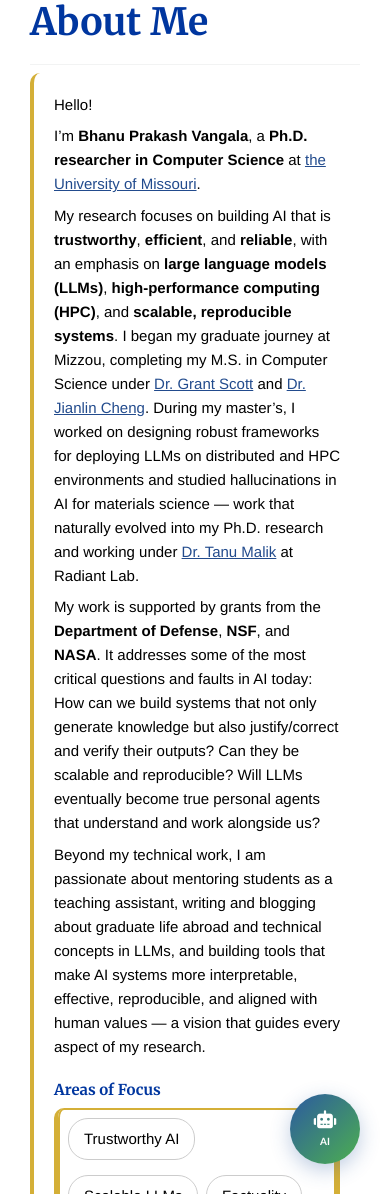
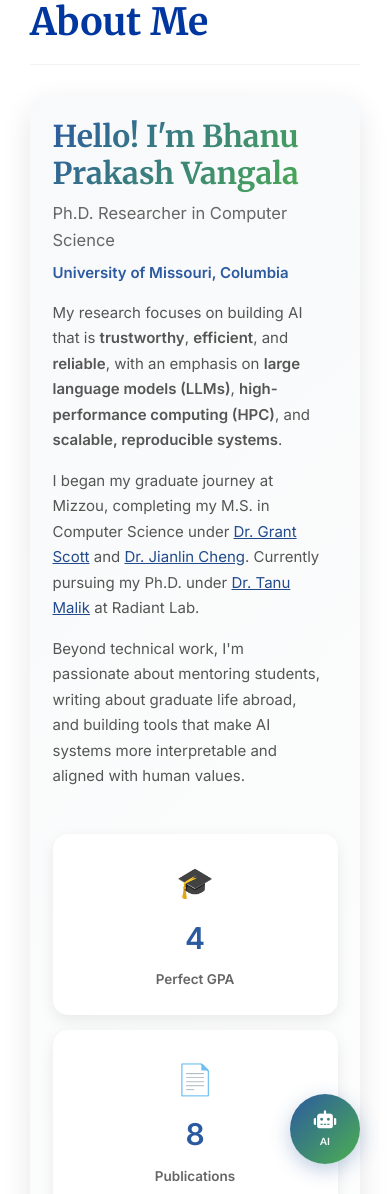
Before and after one commit to bhanuprakashvangala/bhanuprakashvangala.github.io, a Jekyll site: the page built from _pages/about.md, in a window 390 px wide and 1400 px high, cut to the strip 206-1400 px from the top of the window. Built offline with Jekyll 4.4.1, drawn with Linux system fonts in a browser that asks for light colours; comment, search, counter and statistics services are not loaded; some of the changed text lies outside the part shown.

Commit message:
Complete redesign of About Me section with dynamic elements
Major Enhancements:
- Redesigned About section with 2-column grid layout (personal info + dynamic stats)
- Added animated stat cards: Perfect GPA, Publications, Projects, Students Mentored
- Integrated funding agencies section with visual icons (DoD, NSF, NASA)
- Completely rebuilt Areas of Focus with hover overlay animations
- Enhanced visual hierarchy with gradient headers and professional styling
- Added animated counters that trigger on scroll
- Responsive design for mobile and desktop
- Maintained consistent theme colors and branding
- Improved contact links with styled buttons

New Features:
- Dynamic stat numbers that count up when scrolled into view
- Hover effects on focus cards reveal detailed descriptions
- Professional gradient backgrounds and shadows
- Modern card-based layout system
- Enhanced typography and spacing
- Visual funding agency representation

The About section now provides a comprehensive, visually appealing overview with dynamic elements that engage visitors while maintaining professional aesthetics.

```diff
--- a/_pages/about.md
+++ b/_pages/about.md
@@ -20,75 +20,348 @@ redirect_from:
 
 # About Me
 
-<div class="about-box">
-  <div class="about-box-content">
-    <p class="text-accent">Hello!</p>
-    <p>I’m <strong>Bhanu Prakash Vangala</strong>, a <strong>Ph.D. researcher in Computer Science</strong> at <a href="https://engineering.missouri.edu/departments/eecs/eecs-research/" target="_blank">the University of Missouri</a>.</p>
-    <p>My research focuses on building AI that is <strong>trustworthy</strong>, <strong>efficient</strong>, and <strong>reliable</strong>, with an emphasis on <strong>large language models (LLMs)</strong>, <strong>high-performance computing (HPC)</strong>, and <strong>scalable, reproducible systems</strong>. I began my graduate journey at Mizzou, completing my M.S. in Computer Science under <a href="https://scottgs.mufaculty.umsystem.edu/" target="_blank">Dr. Grant Scott</a> and <a href="https://en.wikipedia.org/wiki/Jianlin_Cheng" target="_blank">Dr. Jianlin Cheng</a>. During my master’s, I worked on designing robust frameworks for deploying LLMs on distributed and HPC environments and studied hallucinations in AI for materials science — work that naturally evolved into my Ph.D. research and working under <a href="https://engineering.missouri.edu/faculty/tanu-malik/" target="_blank">Dr. Tanu Malik</a> at Radiant Lab.</p>
-    <p>My work is supported by grants from the <strong>Department of Defense</strong>, <strong>NSF</strong>, and <strong>NASA</strong>. It addresses some of the most critical questions and faults in AI today: How can we build systems that not only generate knowledge but also justify/correct and verify their outputs? Can they be scalable and reproducible? Will LLMs eventually become true personal agents that understand and work alongside us?</p>
-    <p>Beyond my technical work, I am passionate about mentoring students as a teaching assistant, writing and blogging about graduate life abroad and technical concepts in LLMs, and building tools that make AI systems more interpretable, effective, reproducible, and aligned with human values — a vision that guides every aspect of my research.</p>
-    <h3 class="focus-heading">Areas of Focus</h3>
-    <style>
-      .about-box-content {
-        border-left: 4px solid #d4af37;
-        border-radius: 10px;
-        padding: 20px;
-        color: #000;
-        font-family: "Helvetica Neue", Helvetica, Arial, sans-serif;
-      }
-      .focus-wrapper {
-        display: flex;
-        flex-wrap: wrap;
-        gap: 1rem;
-        align-items: flex-start;
-        border-left: 4px solid #d4af37;
-        border-right: 4px solid #d4af37;
-        box-shadow: 0 0 0 2px #d4af37 inset;
-        border-radius: 10px;
-        padding: 10px;
-      }
-      .focus-wrapper img {
-        width: 120px;
-        border-radius: 50%;
-      }
-      .focus-tabs {
-        flex: 1;
-      }
-      .focus-tabs .tab-list {
-        display: flex;
-        flex-wrap: wrap;
-        list-style: none;
-        padding: 0;
-        margin: 0 0 1rem;
-        gap: 0.5rem;
-      }
-      .focus-tabs .tab {
-        padding: 8px 15px;
-        border: 1px solid #ccc;
-        background: #fff;
-        border-radius: 20px;
-        cursor: pointer;
-        transition: background 0.2s;
-      }
-      .focus-tabs .tab:hover {
-        background: #333;
-        color: #fff;
-      }
-      .focus-tabs .tab.active {
-        background: #000;
-        border-color: #d4af37;
-        color: #fff;
-        font-weight: bold;
-      }
-      .focus-tabs .tab-content {
-        display: none;
-        border: 1px solid #eee;
-        border-radius: 10px;
-        padding: 20px;
-        background: #fafafa;
-      }
-      .focus-tabs .tab-pane { display: none; }
-      .focus-tabs .tab-pane.active { display: block; }
+<!-- Enhanced About Section with Stats and Dynamic Elements -->
+<div class="about-container">
+  <div class="about-main-grid">
+    <!-- Left Column: Personal Info -->
+    <div class="about-info">
+      <div class="about-header">
+        <h2 style="margin: 0; font-size: 2rem; background: linear-gradient(135deg, #2c5aa0, #4caf50); -webkit-background-clip: text; -webkit-text-fill-color: transparent;">Hello! I'm Bhanu Prakash Vangala</h2>
+        <p style="font-size: 1.1rem; color: #666; margin: 0.5rem 0;">Ph.D. Researcher in Computer Science</p>
+        <p style="color: #2c5aa0; font-weight: 600;">University of Missouri, Columbia</p>
+      </div>
+
+      <div class="about-description">
+        <p>My research focuses on building AI that is <strong>trustworthy</strong>, <strong>efficient</strong>, and <strong>reliable</strong>, with an emphasis on <strong>large language models (LLMs)</strong>, <strong>high-performance computing (HPC)</strong>, and <strong>scalable, reproducible systems</strong>.</p>
+        <p>I began my graduate journey at Mizzou, completing my M.S. in Computer Science under <a href="https://scottgs.mufaculty.umsystem.edu/" target="_blank">Dr. Grant Scott</a> and <a href="https://en.wikipedia.org/wiki/Jianlin_Cheng" target="_blank">Dr. Jianlin Cheng</a>. Currently pursuing my Ph.D. under <a href="https://engineering.missouri.edu/faculty/tanu-malik/" target="_blank">Dr. Tanu Malik</a> at Radiant Lab.</p>
+        <p>Beyond technical work, I'm passionate about mentoring students, writing about graduate life abroad, and building tools that make AI systems more interpretable and aligned with human values.</p>
+      </div>
+    </div>
+
+    <!-- Right Column: Dynamic Stats -->
+    <div class="about-stats">
+      <div class="stats-grid">
+        <div class="stat-card" data-aos="fade-up" data-aos-delay="100">
+          <div class="stat-icon">🎓</div>
+          <div class="stat-number" data-target="4.0">0</div>
+          <div class="stat-label">Perfect GPA</div>
+        </div>
+
+        <div class="stat-card" data-aos="fade-up" data-aos-delay="200">
+          <div class="stat-icon">📄</div>
+          <div class="stat-number" data-target="8">0</div>
+          <div class="stat-label">Publications</div>
+        </div>
+
+        <div class="stat-card" data-aos="fade-up" data-aos-delay="300">
+          <div class="stat-icon">💼</div>
+          <div class="stat-number" data-target="15">0</div>
+          <div class="stat-label">Projects</div>
+        </div>
+
+        <div class="stat-card" data-aos="fade-up" data-aos-delay="400">
+          <div class="stat-icon">👥</div>
+          <div class="stat-number" data-target="100">0</div>
+          <div class="stat-label">Students Mentored</div>
+        </div>
+      </div>
+
+      <!-- Funding Agencies -->
+      <div class="funding-section">
+        <h4 style="text-align: center; color: #2c5aa0; margin: 1.5rem 0 1rem 0;">Research Supported By</h4>
+        <div class="funding-logos">
+          <div class="funding-item">
+            <div class="funding-logo">🛡️</div>
+            <span>Department of Defense</span>
+          </div>
+          <div class="funding-item">
+            <div class="funding-logo">🔬</div>
+            <span>National Science Foundation</span>
+          </div>
+          <div class="funding-item">
+            <div class="funding-logo">🚀</div>
+            <span>NASA</span>
+          </div>
+        </div>
+      </div>
+    </div>
+  </div>
+</div>
+<!-- Enhanced Areas of Focus -->
+<div class="research-focus-section">
+  <h3 style="text-align: center; color: #2c5aa0; margin: 3rem 0 2rem 0; font-size: 2rem;">Areas of Focus</h3>
+
+  <div class="focus-grid">
+    <div class="focus-card" data-focus="trustworthy">
+      <div class="focus-icon">🛡️</div>
+      <h4>Trustworthy AI</h4>
+      <p>Self-correcting LLMs with transparent reasoning</p>
+      <div class="focus-overlay">
+        <h5>Trustworthy and Interpretable AI</h5>
+        <p>Developing AI systems that reason transparently, explain decision processes, detect inconsistencies, and actively self-correct for critical applications in science and healthcare.</p>
+      </div>
+    </div>
+
+    <div class="focus-card" data-focus="scalable">
+      <div class="focus-icon">⚙️</div>
+      <h4>Scalable Systems</h4>
+      <p>HPC infrastructure and deployment pipelines</p>
+      <div class="focus-overlay">
+        <h5>Efficient and Scalable Language Models</h5>
+        <p>Building efficient HPC infrastructure and Kubernetes-based deployment pipelines that make advanced language models accessible without massive infrastructure investments.</p>
+      </div>
+    </div>
+
+    <div class="focus-card" data-focus="factuality">
+      <div class="focus-icon">✅</div>
+      <h4>Factuality</h4>
+      <p>Robust benchmarks for measuring reliability</p>
+      <div class="focus-overlay">
+        <h5>Factuality and Evaluation</h5>
+        <p>Creating robust benchmarks and evaluation frameworks to measure factual consistency and reliability in AI systems where accuracy is paramount.</p>
+      </div>
+    </div>
+
+    <div class="focus-card" data-focus="scientific">
+      <div class="focus-icon">🔬</div>
+      <h4>Scientific AI</h4>
+      <p>Multimodal AI for materials and biomedical research</p>
+      <div class="focus-overlay">
+        <h5>AI for Scientific Discovery</h5>
+        <p>Leveraging multimodal AI for materials science and biomedical innovation, enabling AI as a collaborative partner in scientific breakthroughs.</p>
+      </div>
+    </div>
+  </div>
+</div>
+
+<style>
+  /* Enhanced About Section Styles */
+  .about-container {
+    background: linear-gradient(135deg, #f8f9fa 0%, #ffffff 100%);
+    border-radius: 20px;
+    padding: 2rem;
+    margin: 2rem 0;
+    box-shadow: 0 10px 30px rgba(0,0,0,0.1);
+  }
+
+  .about-main-grid {
+    display: grid;
+    grid-template-columns: 2fr 1fr;
+    gap: 3rem;
+    align-items: start;
+  }
+
+  .about-info {
+    padding-right: 1rem;
+  }
+
+  .about-header h2 {
+    background: linear-gradient(135deg, #2c5aa0, #4caf50);
+    -webkit-background-clip: text;
+    -webkit-text-fill-color: transparent;
+    background-clip: text;
+  }
+
+  .about-description p {
+    line-height: 1.7;
+    margin: 1rem 0;
+    color: #555;
+  }
+
+  .stats-grid {
+    display: grid;
+    grid-template-columns: 1fr 1fr;
+    gap: 1rem;
+    margin-bottom: 2rem;
+  }
+
+  .stat-card {
+    background: white;
+    padding: 1.5rem;
+    border-radius: 15px;
+    text-align: center;
+    box-shadow: 0 5px 15px rgba(0,0,0,0.08);
+    transition: transform 0.3s ease, box-shadow 0.3s ease;
+    border: 2px solid transparent;
+  }
+
+  .stat-card:hover {
+    transform: translateY(-5px);
+    box-shadow: 0 15px 35px rgba(44, 90, 160, 0.15);
+    border-color: #2c5aa0;
+  }
+
+  .stat-icon {
+    font-size: 2rem;
+    margin-bottom: 0.5rem;
+  }
+
+  .stat-number {
+    font-size: 2rem;
+    font-weight: 700;
+    color: #2c5aa0;
+    margin: 0.5rem 0;
+  }
+
+  .stat-label {
+    font-size: 0.9rem;
+    color: #666;
+    font-weight: 600;
+  }
+
+  .funding-section {
+    background: white;
+    border-radius: 15px;
+    padding: 1.5rem;
+    box-shadow: 0 5px 15px rgba(0,0,0,0.08);
+  }
+
+  .funding-logos {
+    display: flex;
+    flex-direction: column;
+    gap: 1rem;
+  }
+
+  .funding-item {
+    display: flex;
+    align-items: center;
+    gap: 0.8rem;
+    padding: 0.8rem;
+    background: #f8f9fa;
+    border-radius: 10px;
+    transition: all 0.3s ease;
+  }
+
+  .funding-item:hover {
+    background: #e3f2fd;
+    transform: translateX(5px);
+  }
+
+  .funding-logo {
+    font-size: 1.5rem;
+    width: 40px;
+    text-align: center;
+  }
+
+  .funding-item span {
+    font-size: 0.9rem;
+    font-weight: 600;
+    color: #555;
+  }
+
+  /* Research Focus Styles */
+  .research-focus-section {
+    margin: 3rem 0;
+  }
+
+  .focus-grid {
+    display: grid;
+    grid-template-columns: repeat(auto-fit, minmax(250px, 1fr));
+    gap: 1.5rem;
+    margin-top: 2rem;
+  }
+
+  .focus-card {
+    position: relative;
+    background: white;
+    border-radius: 15px;
+    padding: 2rem;
+    text-align: center;
+    cursor: pointer;
+    transition: all 0.4s ease;
+    box-shadow: 0 5px 15px rgba(0,0,0,0.08);
+    border: 2px solid transparent;
+    overflow: hidden;
+  }
+
+  .focus-card:hover {
+    transform: translateY(-10px) scale(1.02);
+    box-shadow: 0 20px 40px rgba(44, 90, 160, 0.15);
+    border-color: #2c5aa0;
+  }
+
+  .focus-icon {
+    font-size: 3rem;
+    margin-bottom: 1rem;
+  }
+
+  .focus-card h4 {
+    color: #2c5aa0;
+    margin: 1rem 0 0.5rem 0;
+    font-size: 1.3rem;
+  }
+
+  .focus-card > p {
+    color: #666;
+    font-size: 0.95rem;
+    margin: 0;
+  }
+
+  .focus-overlay {
+    position: absolute;
+    top: 0;
+    left: 0;
+    right: 0;
+    bottom: 0;
+    background: linear-gradient(135deg, #2c5aa0 0%, #4caf50 100%);
+    color: white;
+    padding: 2rem;
+    display: flex;
+    flex-direction: column;
+    justify-content: center;
+    opacity: 0;
+    transform: translateY(100%);
+    transition: all 0.4s cubic-bezier(0.4, 0, 0.2, 1);
+    border-radius: 15px;
+  }
+
+  .focus-card:hover .focus-overlay {
+    opacity: 1;
+    transform: translateY(0);
+  }
+
+  .focus-overlay h5 {
+    margin: 0 0 1rem 0;
+    font-size: 1.2rem;
+    font-weight: 600;
+  }
+
+  .focus-overlay p {
+    margin: 0;
+    line-height: 1.5;
+    font-size: 0.95rem;
+  }
+
+  /* Responsive Design */
+  @media (max-width: 768px) {
+    .about-main-grid {
+      grid-template-columns: 1fr;
+      gap: 2rem;
+    }
+
+    .stats-grid {
+      grid-template-columns: 1fr 1fr;
+    }
+
+    .focus-grid {
+      grid-template-columns: repeat(auto-fit, minmax(200px, 1fr));
+      gap: 1rem;
+    }
+
+    .focus-card {
+      padding: 1.5rem;
+    }
+  }
+
+  @media (max-width: 480px) {
+    .stats-grid {
+      grid-template-columns: 1fr;
+    }
+
+    .about-container {
+      padding: 1.5rem;
+    }
+  }
       .paper-box,
       .edu-box {
         border-left: 4px solid #d4af37;
@@ -131,60 +404,50 @@ redirect_from:
           flex: 1;
         }
       </style>
-    <div class="focus-wrapper">
-      <div class="focus-tabs">
-        <ul class="tab-list">
-          <li class="tab" data-tab="focus1">Trustworthy AI</li>
-          <li class="tab" data-tab="focus2">Scalable LLMs</li>
-          <li class="tab" data-tab="focus3">Factuality</li>
-          <li class="tab" data-tab="focus4">Sci Discovery</li>
-        </ul>
-        <div class="tab-content">
-          <div id="focus1" class="tab-pane">
-            <h3 class="side-heading">Trustworthy and Interpretable AI</h3>
-            <p>Developing AI systems that do more than generate fluent outputs — they can reason transparently, explain their decision processes, detect inconsistencies, and actively self-correct. My work focuses on designing architectures and evaluation frameworks that empower models to justify their responses, ultimately fostering greater trust and adoption of AI in critical domains like science, healthcare, and law.</p>
-            <hr />
-          </div>
-          <div id="focus2" class="tab-pane">
-            <h3 class="side-heading">Efficient and Scalable Language Models</h3>
-            <p>Pushing the boundaries of large-scale AI deployment through model compression, distributed training optimization, and advanced memory management. I design scalable architectures and Helm-based deployment pipelines that make state-of-the-art language models accessible to researchers and practitioners without requiring massive infrastructure investments, enabling equitable and practical use of cutting-edge AI technologies.</p>
-            <hr />
-          </div>
-          <div id="focus3" class="tab-pane">
-            <h3 class="side-heading">Factuality and Evaluation</h3>
-            <p>Creating robust benchmarks and advanced evaluation pipelines to rigorously measure the factual consistency, reliability, and safety of language model outputs. By integrating contradiction detection graphs, retrieval-augmented checks, and semantic consistency metrics, I ensure that AI systems can be trusted in settings where accuracy is paramount and errors carry significant real-world consequences.</p>
-            <hr />
-          </div>
-          <div id="focus4" class="tab-pane">
-            <h3 class="side-heading">AI for Scientific Discovery</h3>
-            <p>Leveraging the power of LLMs and multimodal AI to accelerate research in materials science, biomedical innovation, and policy modeling. My work enables domain scientists to harness AI as a collaborative partner — not only to analyze and generate data, but to form hypotheses, validate findings, and drive scientific breakthroughs with greater efficiency and confidence.</p>
-            <hr />
-          </div>
-        </div>
-      </div>
-    </div>
-    <script>
-      const tabContent = document.querySelector('.focus-tabs .tab-content');
-      document.querySelectorAll('.focus-tabs .tab').forEach(function(tab) {
-        tab.addEventListener('click', function() {
-          var target = this.getAttribute('data-tab');
-          if (this.classList.contains('active')) {
-            this.classList.remove('active');
-            document.getElementById(target).classList.remove('active');
-            tabContent.style.display = 'none';
-          } else {
-            document.querySelectorAll('.focus-tabs .tab').forEach(t => t.classList.remove('active'));
-            document.querySelectorAll('.focus-tabs .tab-pane').forEach(p => p.classList.remove('active'));
-            this.classList.add('active');
-            document.getElementById(target).classList.add('active');
-            tabContent.style.display = 'block';
-          }
-        });
-      });
-    </script>
-    <p class="text-secondary">Thanks for stopping by—feel free to explore my work on <a href="https://bhanuprakashvangala.github.io">GitHub</a> or connect with me on <a href="https://www.linkedin.com/in/vangalabhanuprakash/">LinkedIn</a>!</p>
+
+<!-- Contact Links -->
+<div style="text-align: center; margin: 3rem 0 2rem 0; padding: 2rem; background: linear-gradient(135deg, #f8f9fa, #ffffff); border-radius: 15px;">
+  <p style="font-size: 1.1rem; color: #2c5aa0; margin: 0;">Thanks for stopping by! Feel free to explore my work or connect with me:</p>
+  <div style="margin-top: 1rem; display: flex; justify-content: center; gap: 2rem; flex-wrap: wrap;">
+    <a href="https://bhanuprakashvangala.github.io" style="color: #2c5aa0; text-decoration: none; font-weight: 600; padding: 0.5rem 1rem; border: 2px solid #2c5aa0; border-radius: 25px; transition: all 0.3s ease;">🌐 GitHub</a>
+    <a href="https://www.linkedin.com/in/vangalabhanuprakash/" style="color: #2c5aa0; text-decoration: none; font-weight: 600; padding: 0.5rem 1rem; border: 2px solid #2c5aa0; border-radius: 25px; transition: all 0.3s ease;">💼 LinkedIn</a>
   </div>
 </div>
+
+<script>
+// Animated counters for stats
+function animateCounters() {
+  const counters = document.querySelectorAll('.stat-number');
+  counters.forEach(counter => {
+    const target = +counter.getAttribute('data-target');
+    const count = +counter.innerText;
+    const increment = target / 100;
+
+    if (count < target) {
+      counter.innerText = Math.ceil(count + increment);
+      setTimeout(() => animateCounters(), 20);
+    } else {
+      counter.innerText = target;
+    }
+  });
+}
+
+// Intersection Observer for scroll animations
+const observer = new IntersectionObserver((entries) => {
+  entries.forEach(entry => {
+    if (entry.isIntersecting) {
+      if (entry.target.classList.contains('stat-card')) {
+        animateCounters();
+      }
+    }
+  });
+});
+
+// Observe stat cards
+document.querySelectorAll('.stat-card').forEach(card => {
+  observer.observe(card);
+});
+</script>
 
 <span class='anchor' id='news'></span>
 # News
```
